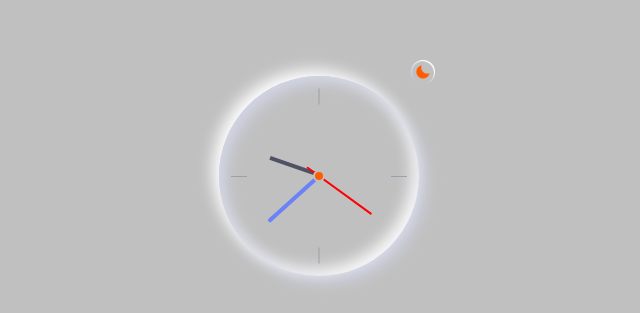
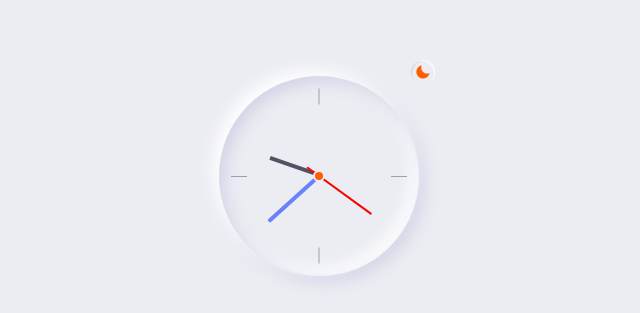
Before and after one commit to satyamkumar420/Analog-Clock, a plain HTML site: page index.html in a window 1280 px wide. Shown: the part 131-444 px from the top of the page, without its empty margins (321-961 px from the left). Drawn offline with nearby package versions, Linux system fonts and the light colour scheme.

Commit message:
Update style.css

```diff
--- a/assests/css/style.css
+++ b/assests/css/style.css
@@ -10,7 +10,7 @@
     --text-color: hsl(var(--hue-color), 12%, 35%);
     --text-color-light: hsl(var(--hue-color), 12%, 65%);
     --white-color: #fff;
-    --body-color: silver;
+    --body-color: hsl(var(--hue-color), 24%, 94%);
     /* ================ Font and typography ============ */
     --body-font: 'Poppins', sans-serif;
     --biggest-font-size: 3rem;
```
